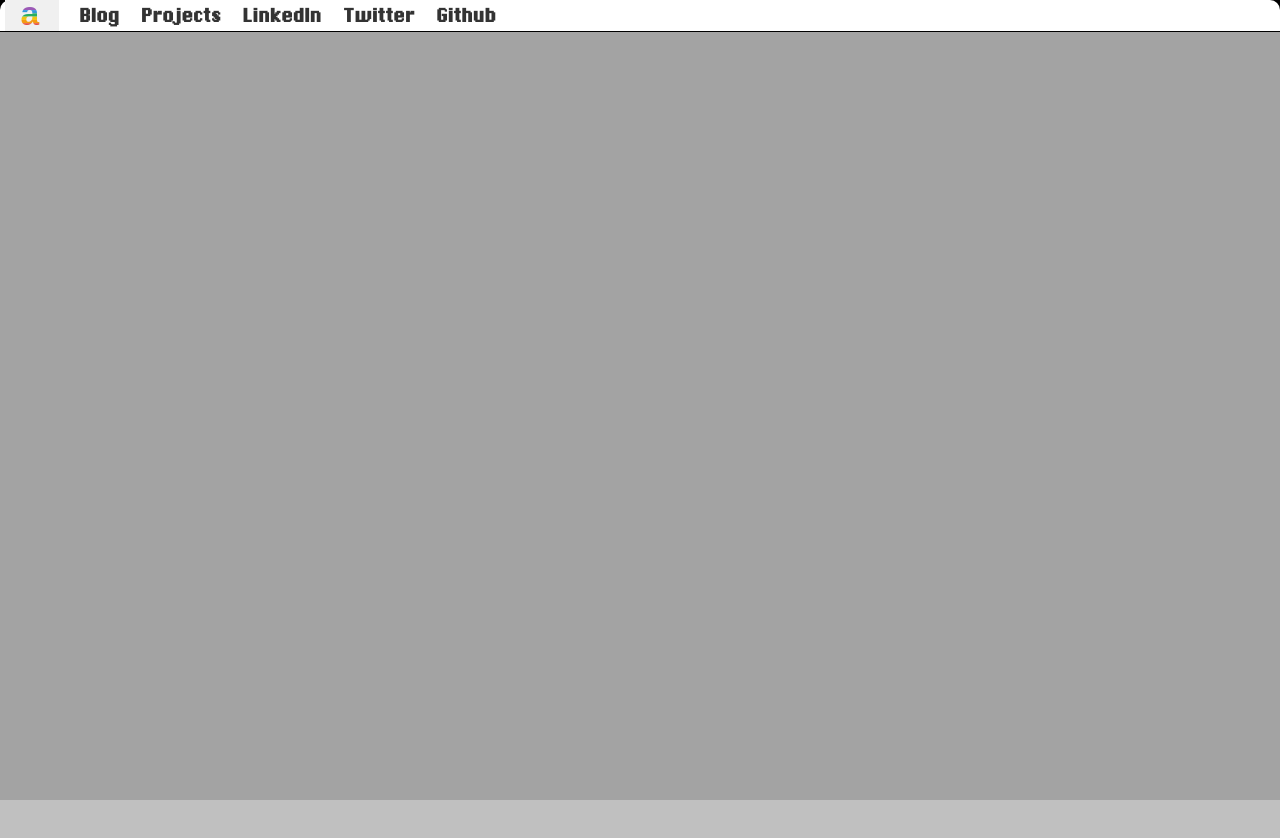
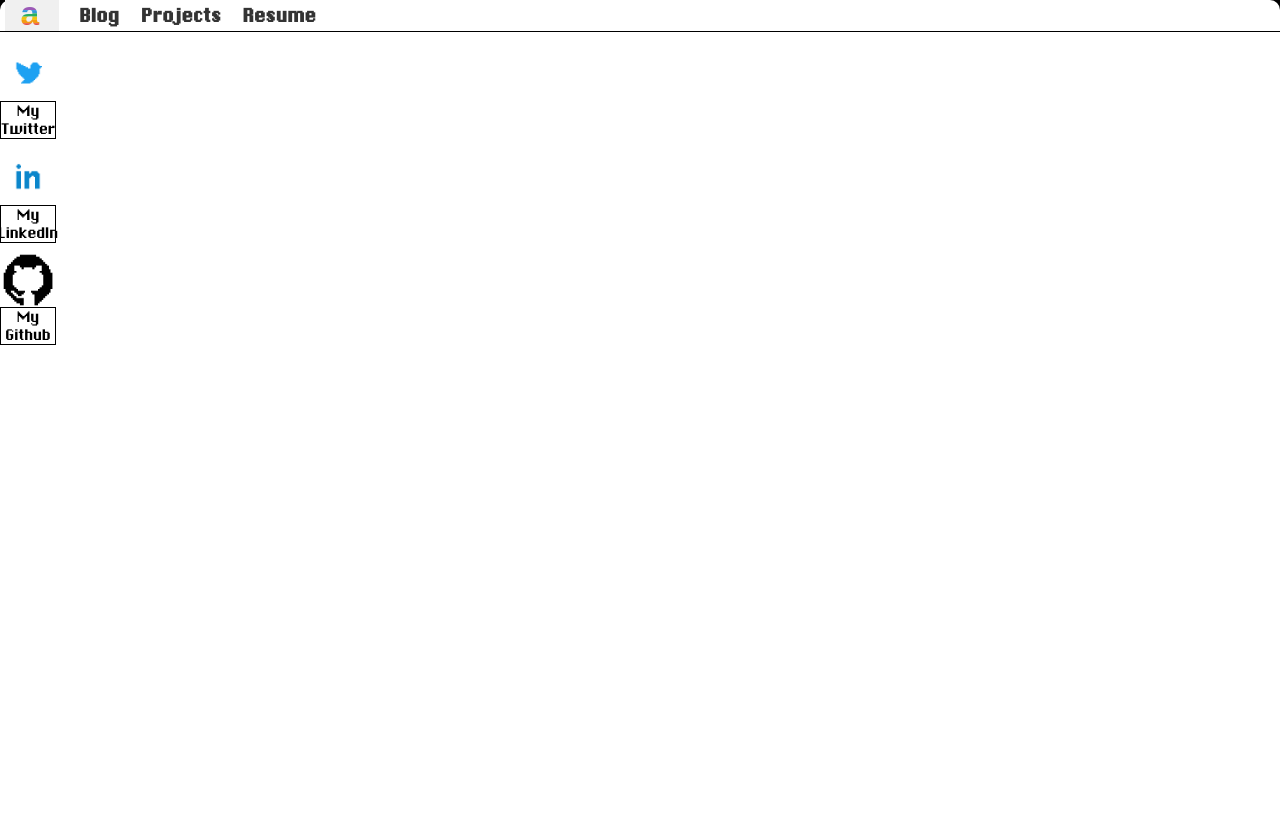
Before and after one commit to AndrewKillion/website, a plain HTML site: page index.html in a window 1280 px wide. Before the commit the page ends 800 px from the top, so only its background shows below. Drawn offline with Linux system fonts and the light colour scheme.

Commit message:
added main icons and working on homepage

```diff
--- a/index.html
+++ b/index.html
@@ -5,14 +5,31 @@
         <title>andrew.killion</title>
         <meta name="viewport" content="width=device-width, initial-scale=1.0">
     </head>
+
     <body class="mac-background">
-        <div class="white-bar">
-            <a class="nav-item" href="/"><img src="rainbow-a.svg" alt="Home"></a>
-            <a class="nav-item" href="/blog">Blog</a>
-            <a class="nav-item" href="/projects">Projects</a>
-            <a class="nav-item" target="_blank" href="https://www.linkedin.com/in/andrew-killion/">LinkedIn</a>
-            <a class="nav-item" target="_blank" href="https://www.x.com/andrewkillion">Twitter</a>
-            <a class="nav-item" target="_blank" href="https://github.com/andrewkillion">Github</a>
+        <header>
+            <div class="white-bar">
+                <a class="nav-item" href="/"><img src="rainbow-a.svg" alt="Home"></a>
+                <a class="nav-item" href="/blog">Blog</a>
+                <a class="nav-item" href="/projects">Projects</a>
+                <a class="nav-item" href="/resume">Resume</a>
+            </div>
+        </header>
+    <main>
+        <div class="homepage-icons-section">
+        <a class="homepage-icon" href="https://x.com/andrewkillion" target="_blank">
+            <img class="homepage-icon" src="assets/icons/twitter.png">
+            <p class="homepage-icon">My Twitter</p>
+        </a>
+        <a class="homepage-icon">
+            <img class="homepage-icon" src="assets/icons/linkedin.png">
+            <p class="homepage-icon">My LinkedIn</p>
+        </a>
+        <a class="homepage-icon">
+            <img class="homepage-icon" src="assets/icons/github.png">
+            <p class="homepage-icon">My Github</p>
+        </a>
         </div>
-    </body>
+    </main>
+</body>
 </html>
--- a/styles.css
+++ b/styles.css
@@ -14,21 +14,21 @@
 
 @font-face {
     font-family: 'Sysfont';
-    src: url('fonts/sysfont/webfonts/sysfont.woff2') format('woff2'),
-    url('fonts/sysfont/webfonts/sysfont.woff') format('woff');
+    src: url('assets/fonts/sysfont/webfonts/sysfont.woff2') format('woff2'),
+    url('assets/fonts/sysfont/webfonts/sysfont.woff') format('woff');
     font-weight: normal;
     font-style: normal;
   }
 
 .mac-background {
-    background-color: #C0C0C0;
+    background-color: #FFF;
     background-image:
-        radial-gradient(circle at 0.5px 0.5px, rgba(0,0,0,0.15) 0.3px, transparent 0),
+        /* radial-gradient(circle at 0.5px 0.5px, rgba(0,0,0,0.15) 0.3px, transparent 0),
         radial-gradient(circle at 0.2px 0.8px, rgba(255,255,255,0.3) 0.2px, transparent 0),
         radial-gradient(circle at 0.8px 0.2px, rgba(0,0,0,0.1) 0.2px, transparent 0),
         radial-gradient(circle at 0.3px 0.6px, rgba(255,255,255,0.2) 0.2px, transparent 0),
         radial-gradient(circle at 0.7px 0.4px, rgba(0,0,0,0.08) 0.2px, transparent 0),
-        radial-gradient(circle at 0.1px 0.9px, rgba(255,255,255,0.25) 0.2px, transparent 0);
+        radial-gradient(circle at 0.1px 0.9px, rgba(255,255,255,0.25) 0.2px, transparent 0); */
     background-size: 1px 1px;
     height: 100vh;
     width: 100vw;
@@ -59,7 +59,6 @@
     border-radius: 10px 10px 0 0;
     z-index: -1;
 }
-
 
 .nav-item {
     display: inline-block;
@@ -106,3 +105,54 @@
     background: #F0F0F0;
     z-index: -1;
 }
+
+.homepage-icons-section{
+    margin-top: 5vh;
+    display: flex;
+    flex-direction: column;
+    align-items: flex-start;
+    width: 10px
+}
+
+.homepage-icon,
+.homepage-icon:hover,
+.homepage-icon:visited,
+.homepage-icon:focus,
+.homepage-icon:active {
+    text-decoration: none;
+    color: inherit;
+    border: none;
+    outline: none;
+    display: flex;
+    flex-direction: column;
+    align-items: center;
+    width: 7vh;
+    margin: 5px 0;
+}
+
+.homepage-icon img {
+    display: flex;
+    flex-direction: column;
+    align-items: center;
+    justify-content: center;
+    height: 100%;
+    width: 100%;
+    margin: 0;
+}
+
+.homepage-icon a:link {
+    text-decoration: none;
+    color: #000;
+}
+
+.homepage-icon p {
+    /* margin-top: 1vh; */
+    width: 100%;
+    height: 30%;
+    font-family: Sysfont, Chicago, Geneva, sans-serif;
+    padding: 0;
+    margin: 0;
+    background-color: #FFF;
+    border: 1px solid #000;
+    text-align: center;
+}
```
Also changed, not shown: assets/fonts/sysfont/OFL.txt (renamed from fonts/sysfont/OFL.txt), assets/fonts/sysfont/readme.txt (renamed from fonts/sysfont/readme.txt), assets/fonts/sysfont/sysfont.otf (renamed from fonts/sysfont/sysfont.otf), assets/fonts/sysfont/webfonts/sysfont.woff (renamed from fonts/sysfont/webfonts/sysfont.woff), assets/fonts/sysfont/webfonts/sysfont.woff2 (renamed from fonts/sysfont/webfonts/sysfont.woff2), assets/icons/appleBackground.jpg (renamed from img/appleBackground.jpg), assets/icons/github.png (added), assets/icons/linkedin.png (added), assets/icons/twitter.png (added), 4 other files.
